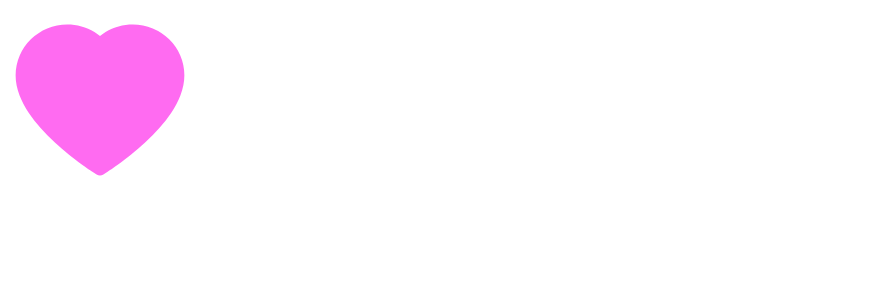
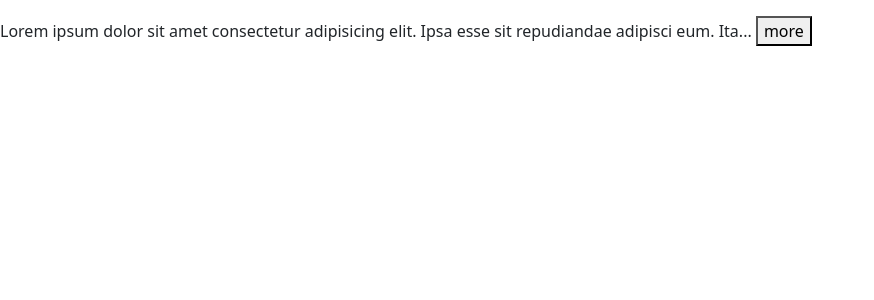
Before and after one commit to sameerkali/Learn_react, a React (Vite) app in the folder mosh_course/: page / in a window 1280 px wide. Shown: the top 300 px of the page, without its empty margins (0-874 px from the left). Built offline with nearby package versions, Linux system fonts and the light colour scheme.

Commit message:
managing component and state compleated

```diff
--- a/mosh_course/src/App.tsx
+++ b/mosh_course/src/App.tsx
@@ -1,10 +1,14 @@
 import Like from "./component/Like";
+import LoadMore from "./component/LoadMore";
 
 function App() {
 
   return (
     <div>
-      <Like onClick={()=>{ console.log('Clicked')}}/>
+      {/* <Like onClick={()=>{ console.log('Clicked')}}/> */}
+      <LoadMore maxChars={100}>
+        Lorem ipsum dolor sit amet consectetur adipisicing elit. Ipsa esse sit repudiandae adipisci eum. Itaque doloribus tenetur qui accusamus rem optio est nesciunt aspernatur vero ducimus, molestiae error consectetur architecto quis. Natus, atque a recusandae animi doloribus similique ex cum sapiente quia pariatur ipsum amet, blanditiis quasi enim, iusto sunt repudiandae hic consectetur dolorem necessitatibus accusantium tempora voluptates repellat architecto! Debitis vel reiciendis alias? Fugit mollitia delectus maxime hic tempore dicta ex ipsum! Ratione odit repellat, labore quo accusantium fugiat. Similique quisquam nesciunt, sed ab atque eos rem ipsam voluptates earum, fuga quia sapiente doloremque ratione itaque nemo enim ipsum.
+      </LoadMore>
     </div>
   );
 }
--- /dev/null
+++ b/mosh_course/src/component/LoadMore.tsx
@@ -0,0 +1,20 @@
+import { useState } from "react"
+
+interface Props {
+    children: string
+    maxChars?: number
+}
+
+
+
+const LoadMore = ({children, maxChars = 100} : Props) => {
+
+    const [isExpended, setExpended] = useState(false)
+
+    if (children.length <= maxChars) return <p>{children}</p>
+    const text = isExpended? children : children.substring(0, maxChars)
+
+  return <p className="mt-3">{text}... <button onClick={()=> setExpended(!isExpended)}>{isExpended ? 'Less' : 'more'}</button></p>
+}
+
+export default LoadMore
```
